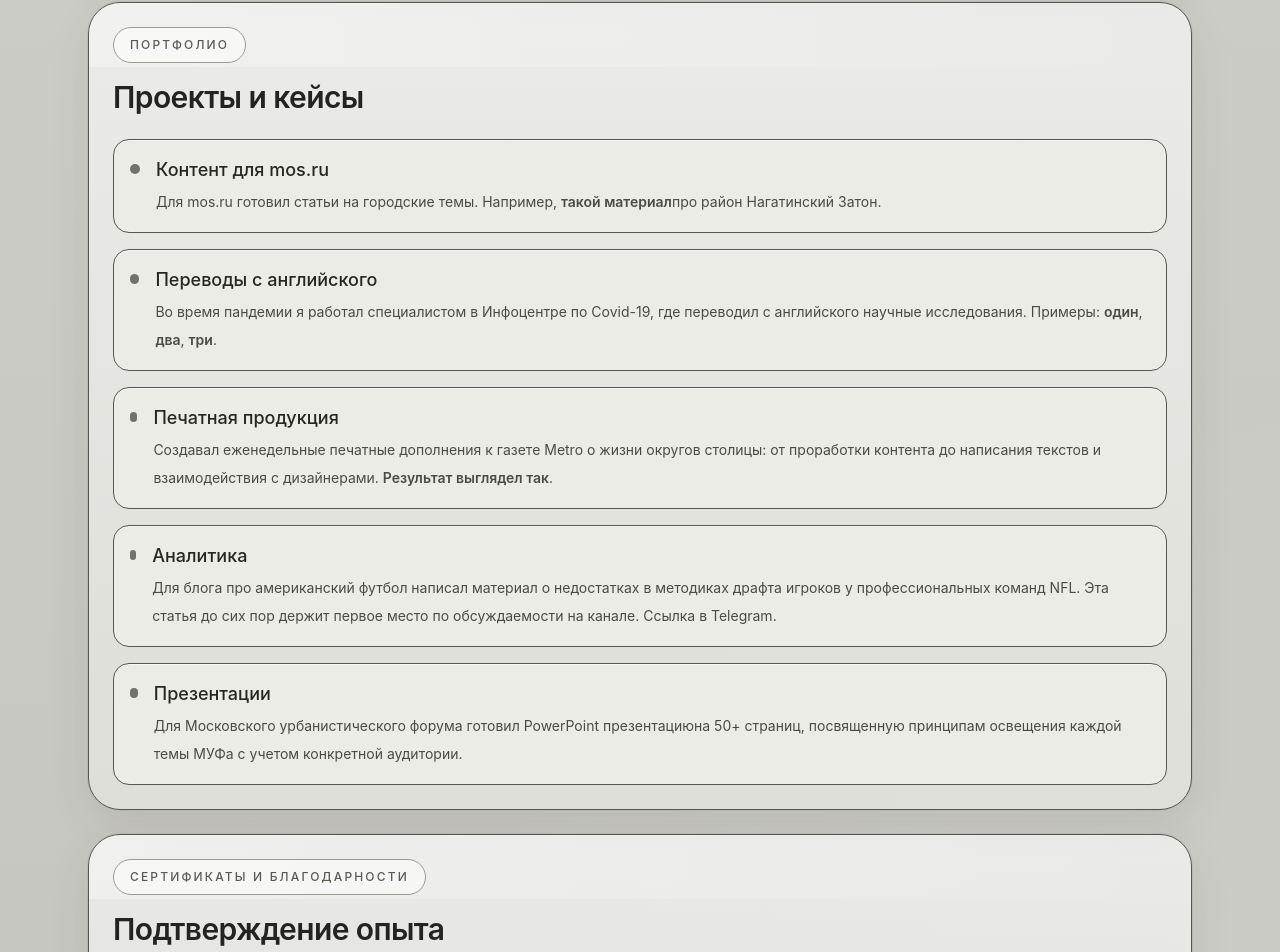
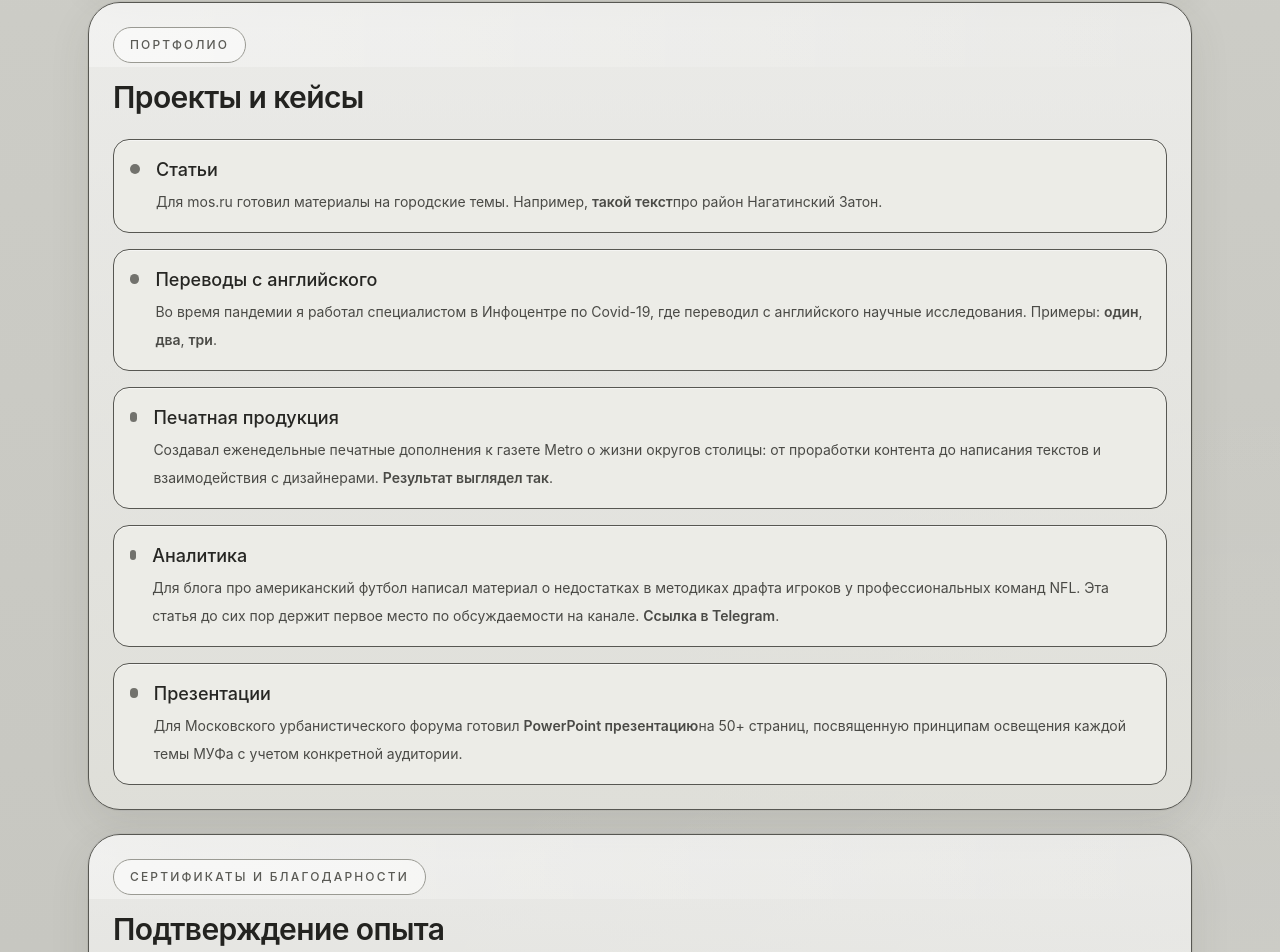
Before and after one commit to dzreveille-sudo/cvdmitriz, a React (Vite) app: page / in a window 1280 px wide. Shown: the part 1186-2138 px from the top of the page. Built offline with nearby package versions, Linux system fonts and the light colour scheme.

Commit message:
Update App.jsx

```diff
--- a/src/App.jsx
+++ b/src/App.jsx
@@ -24,17 +24,17 @@ export default function ResumePortfolioSite() {
 
   const portfolioItems = [
   {
-    title: "Контент для mos.ru",
+    title: "Статьи",
     description: (
       <>
-        Для mos.ru готовил статьи на городские темы. Например, {" "}
+        Для mos.ru готовил материалы на городские темы. Например, {" "}
         <a
           href="https://www.mos.ru/news/item/69392073/"
           target="_blank"
           rel="noreferrer"
           className="font-semibold text-orange-500 underline underline-offset-4 hover:text-orange-600 transition"
         >
-         такой материал
+         такой текст
         </a>
         про район Нагатинский Затон.
       </>
@@ -78,7 +78,7 @@ export default function ResumePortfolioSite() {
         <a
           href="https://t.me/benchwarmersarehere/415"
           target="_blank"
-          className="underline"
+          className="font-semibold text-orange-500 underline underline-offset-4 hover:text-orange-600 transition"
         >
           Ссылка в Telegram
         </a>
@@ -95,7 +95,7 @@ export default function ResumePortfolioSite() {
         <a
           href="https://disk.yandex.ru/i/QaadHJMvVifUhQ"
           target="_blank"
-          className="underline"
+          className="font-semibold text-orange-500 underline underline-offset-4 hover:text-orange-600 transition"
         >
           PowerPoint презентацию
         </a>
```
